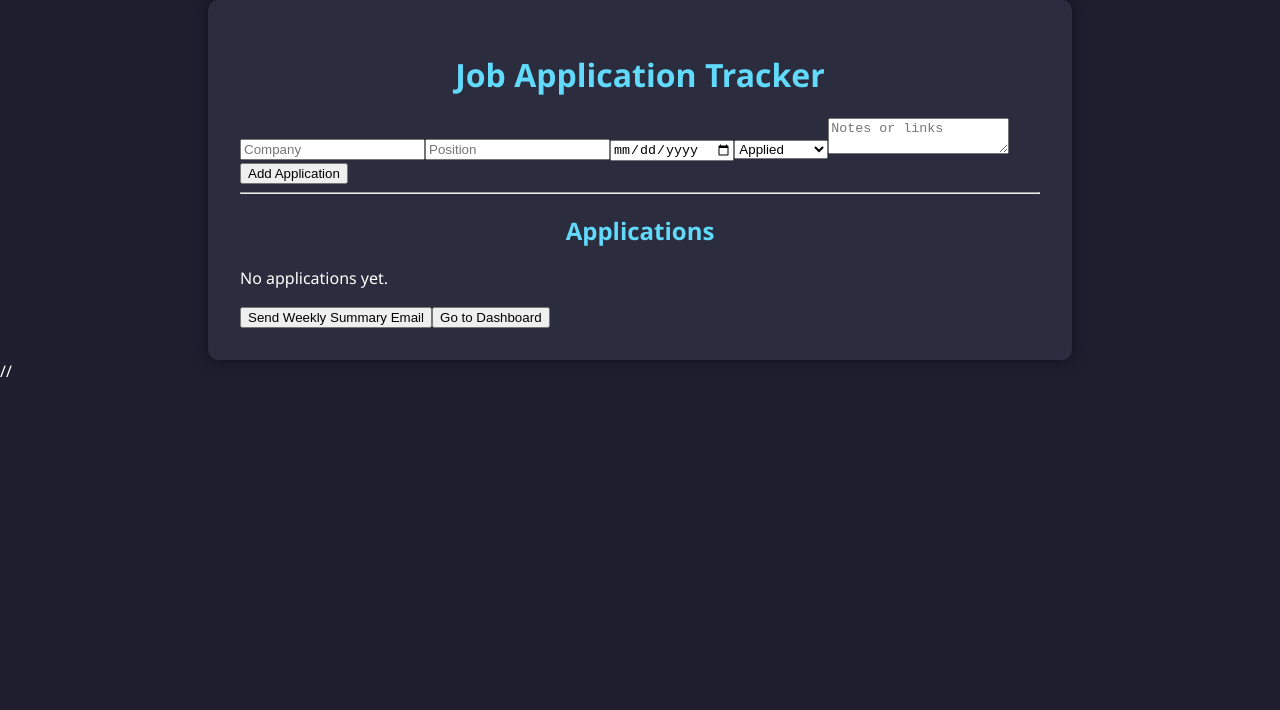
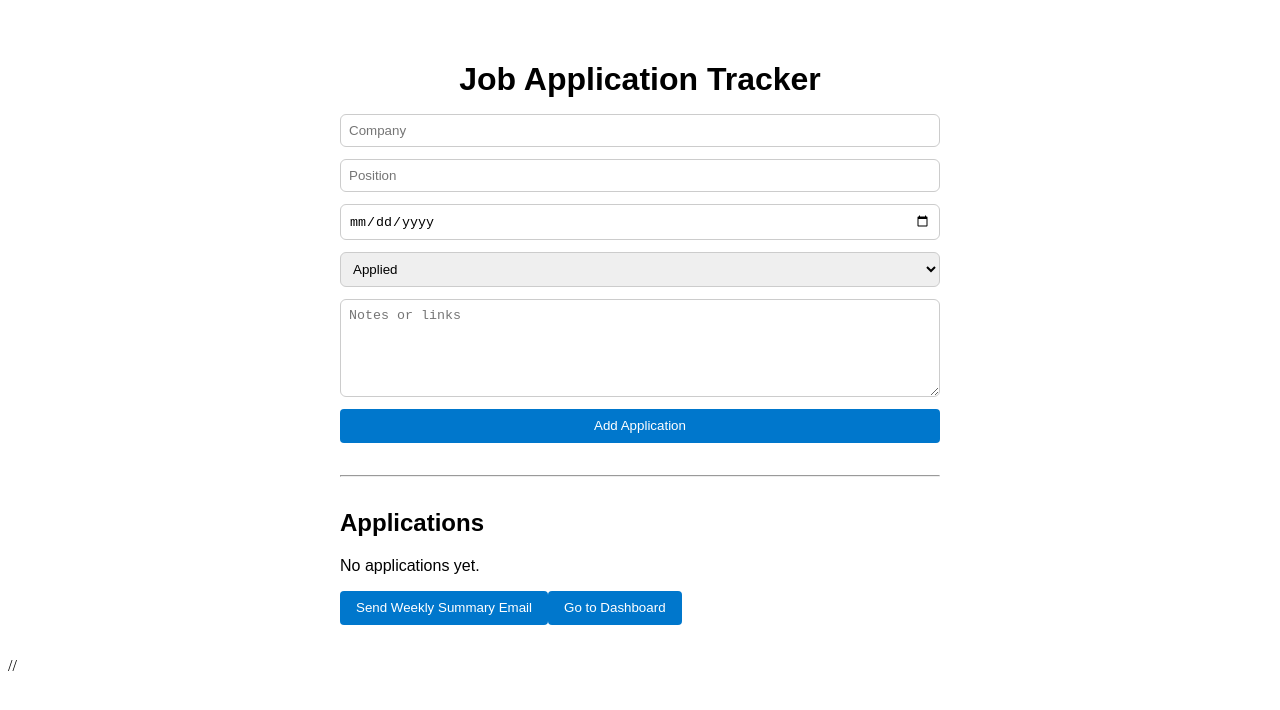
Before and after one commit to abhi2326/job-tracker, a React (Create React App) app: page / in a window 1280 px wide. Shown: the top 710 px of the page. Built offline with nearby package versions, Linux system fonts and the light colour scheme.

Commit message:
Update styles.css

```diff
--- a/src/styles.css
+++ b/src/styles.css
@@ -1,90 +1,58 @@
-body {
-  font-family: 'Segoe UI', Tahoma, Geneva, Verdana, sans-serif;
-  background-color: #1e1e2f;
-  color: #ffffff;
-  margin: 0;
-  padding: 0;
+.container {
+  max-width: 600px;
+  margin: auto;
+  padding: 2rem;
+  font-family: sans-serif;
 }
 
-.container {
-  max-width: 800px;
-  margin: auto;
-  padding: 2rem;
-  background-color: #2b2c3d;
-  border-radius: 10px;
-  box-shadow: 0 0 15px rgba(0, 0, 0, 0.5);
+.title {
+  text-align: center;
+  font-size: 2rem;
+  margin-bottom: 1rem;
 }
 
-h1, h2 {
-  text-align: center;
-  color: #61dafb;
+.form {
+  display: flex;
+  flex-direction: column;
+  gap: 0.75rem;
 }
 
-.app-form input,
-.app-form select,
-.app-form textarea {
-  display: block;
-  width: 100%;
-  margin-bottom: 1rem;
-  padding: 0.75rem;
-  border: none;
-  border-radius: 8px;
-  background-color: #383a4a;
-  color: #fff;
+.input, .textarea {
+  padding: 0.5rem;
+  border-radius: 6px;
+  border: 1px solid #ccc;
 }
 
-.app-form button {
-  width: 100%;
-  padding: 0.75rem;
-  border: none;
-  background-color: #4caf50;
-  color: white;
-  font-size: 1rem;
-  border-radius: 8px;
-  cursor: pointer;
-  transition: background-color 0.3s;
+.textarea {
+  min-height: 80px;
 }
 
-.app-form button:hover {
-  background-color: #45a049;
+.button, .summary-button, .dashboard-button, .delete-button {
+  padding: 0.6rem 1rem;
+  border: none;
+  background-color: #0077cc;
+  color: white;
+  border-radius: 4px;
+  cursor: pointer;
 }
 
-.status-message {
-  text-align: center;
-  color: #fbc02d;
-  margin-top: 1rem;
+.button:hover, .summary-button:hover, .dashboard-button:hover, .delete-button:hover {
+  background-color: #005fa3;
 }
 
-.application-entry {
-  background-color: #3a3b4e;
+.divider {
+  margin: 2rem 0;
+}
+
+.app-card {
+  background: #f4f4f4;
   padding: 1rem;
-  margin-top: 1rem;
+  margin-bottom: 1rem;
   border-radius: 8px;
 }
 
-.delete-button {
-  background-color: #e53935;
-  color: white;
-  border: none;
-  padding: 0.5rem 1rem;
-  margin-top: 0.5rem;
-  border-radius: 6px;
-  cursor: pointer;
+.status {
+  margin-top: 1rem;
+  font-style: italic;
+  color: green;
 }
-
-#send-summary {
-  width: 100%;
-  margin-top: 2rem;
-  padding: 0.75rem;
-  font-weight: bold;
-  background-color: #1976d2;
-  color: white;
-  border: none;
-  border-radius: 8px;
-  cursor: pointer;
-  transition: background-color 0.3s;
-}
-
-#send-summary:hover {
-  background-color: #1565c0;
-}
```
